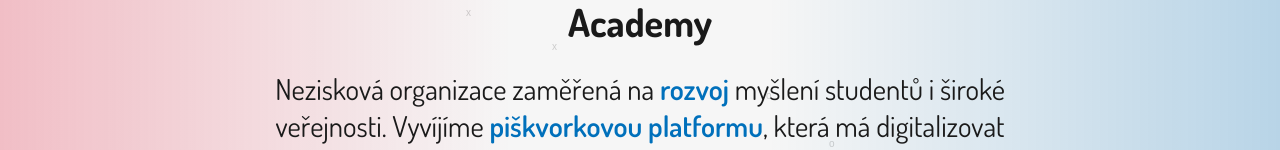
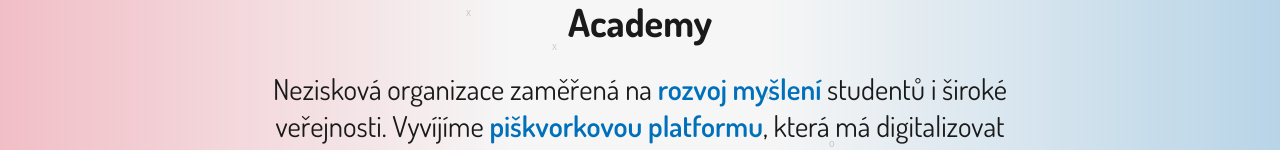
Before and after one commit to l-merta/TdA25-Buraci, a React (Vite) app in the folder client/: page / in a window 1280 px wide. Shown: the part 363-513 px from the top of the page. Built offline with nearby package versions, Linux system fonts and the light colour scheme; no server answers; some icons are missing.

Commit message:
Home text update

```diff
--- a/client/src/pages/Home.tsx
+++ b/client/src/pages/Home.tsx
@@ -35,7 +35,7 @@ function App() {
           <span className='sec'>Academy</span>
         </h1>
         <p className="anim anim-slide-from-down">
-          Nezisková organizace zaměřená na <b className='b-blue'>rozvoj</b> myšlení <b className=''>studentů i široké veřejnosti</b>.
+          Nezisková organizace zaměřená na <b className='b-blue'>rozvoj myšlení</b> <b className=''>studentů i široké veřejnosti</b>.
           Vyvíjíme <b className='b-blue'>piškvorkovou platformu</b>, která má digitalizovat piškvorky
           a poskytnout uživatelům <b className=''>atraktivní herní zážitek</b>.
         </p>
```
